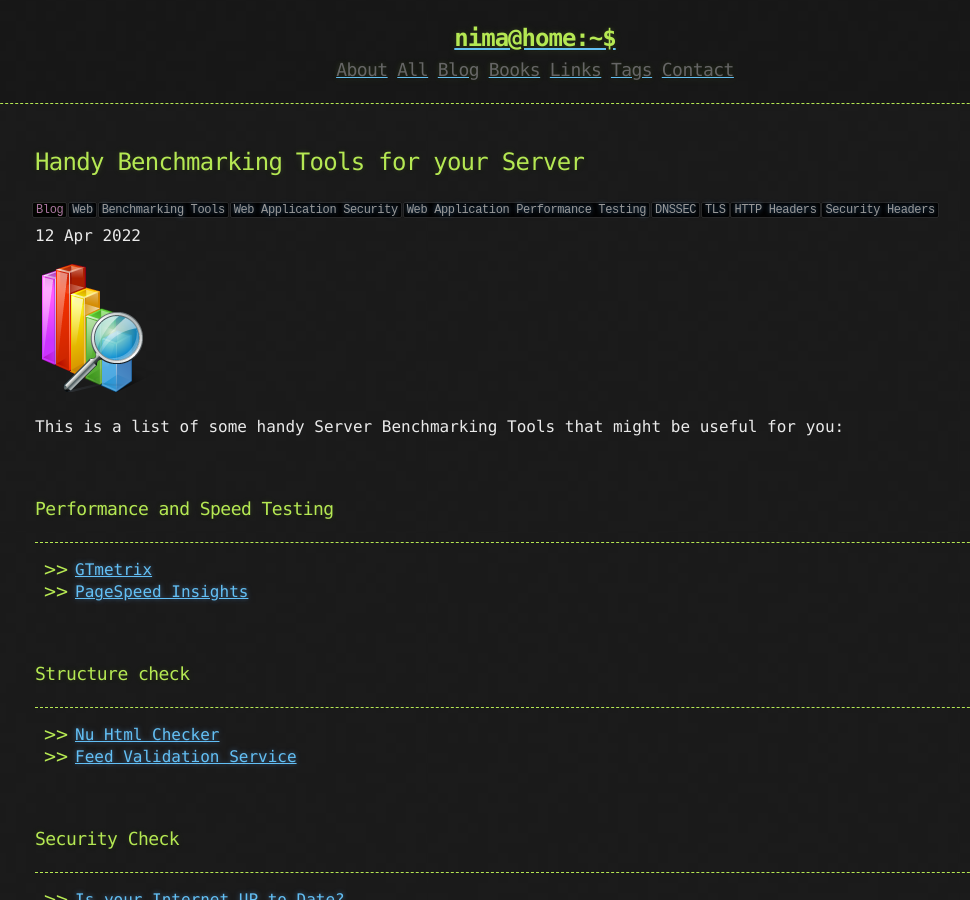
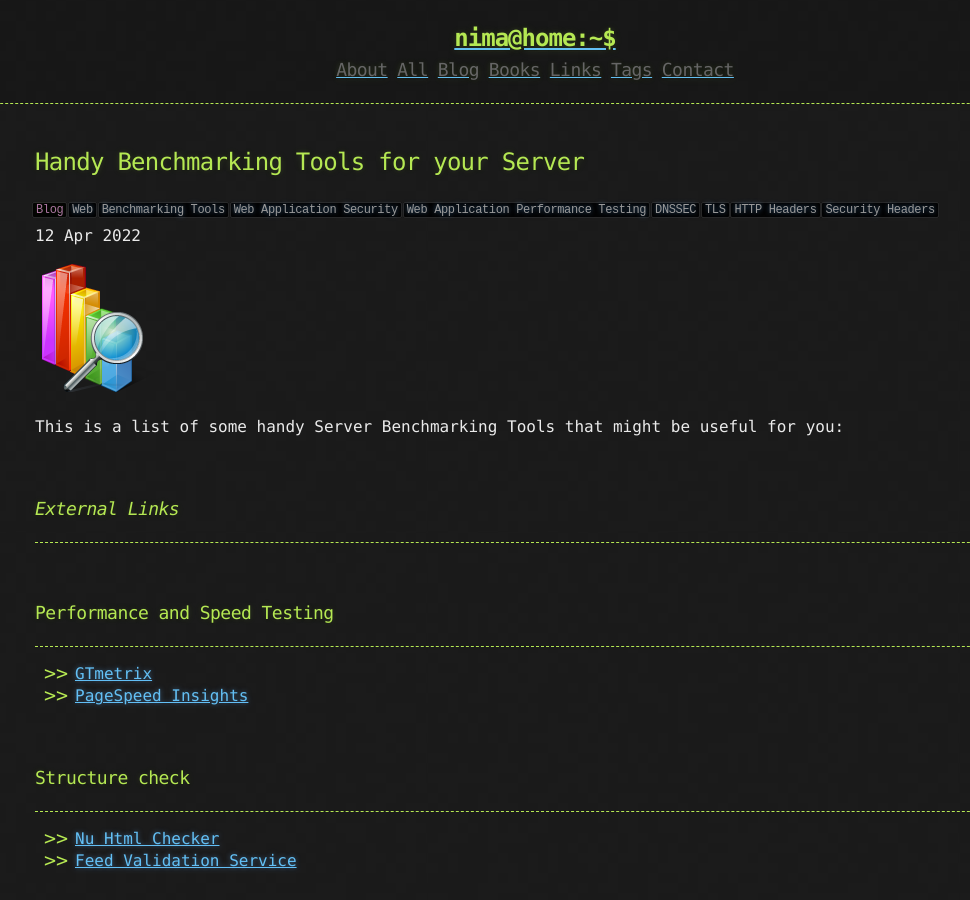
Before and after one commit to CamoCatX/camocatx.github.io, a Jekyll site: the page built from blog/_posts/2022-04-12-handy-benchmarking-tools-for-your-server.md, in a window 1280 px wide and 900 px high. Shown: the whole window, without its empty margins (105-1075 px from the left). Built offline with Jekyll 4.4.1, drawn with Linux system fonts in a browser that asks for light colours.

Commit message:
Edit blog post

```diff
--- a/blog/_posts/2022-04-12-handy-benchmarking-tools-for-your-server.md
+++ b/blog/_posts/2022-04-12-handy-benchmarking-tools-for-your-server.md
@@ -8,6 +8,9 @@ tags: [Web, Benchmarking Tools, Web Application Security, Web Application Perfor
 
 This is a list of some handy Server Benchmarking Tools that might be useful for you:
 
+<br>
+### _External Links_
+* * *
 <br>
 ### Performance and Speed Testing
 * * *
```
